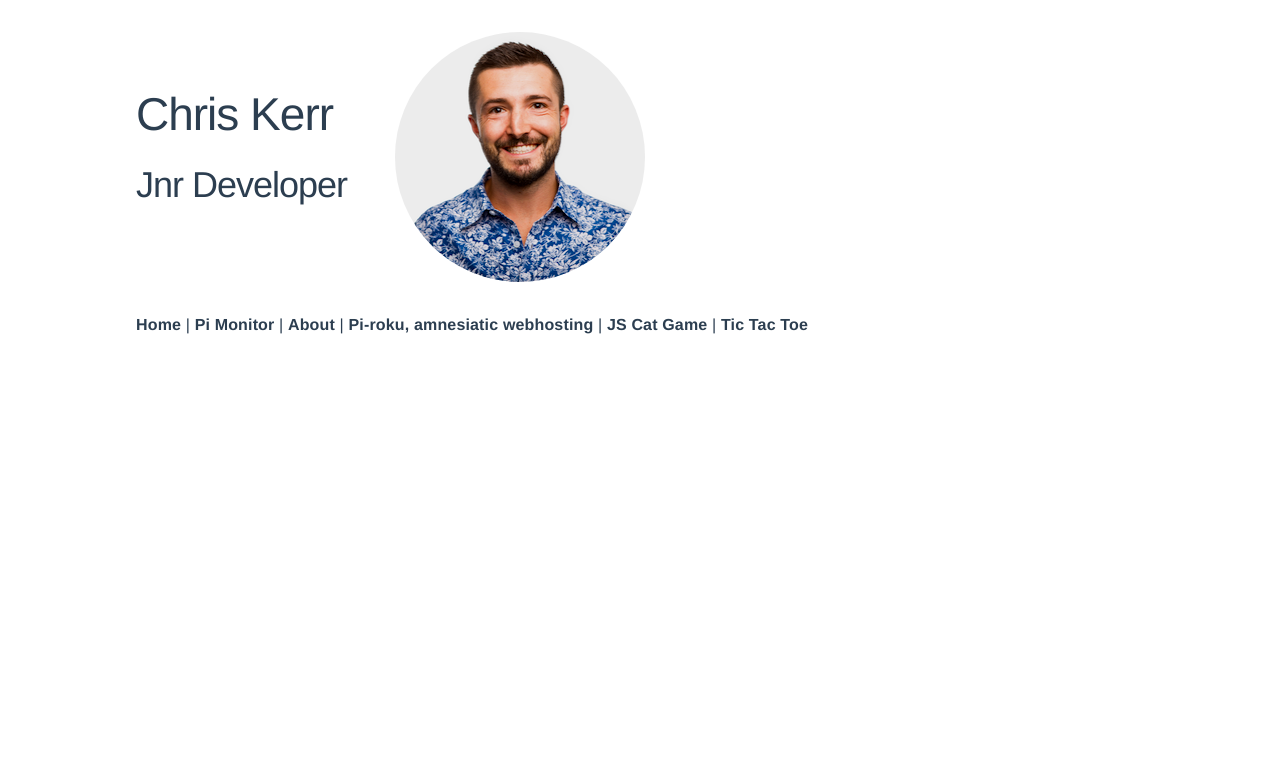
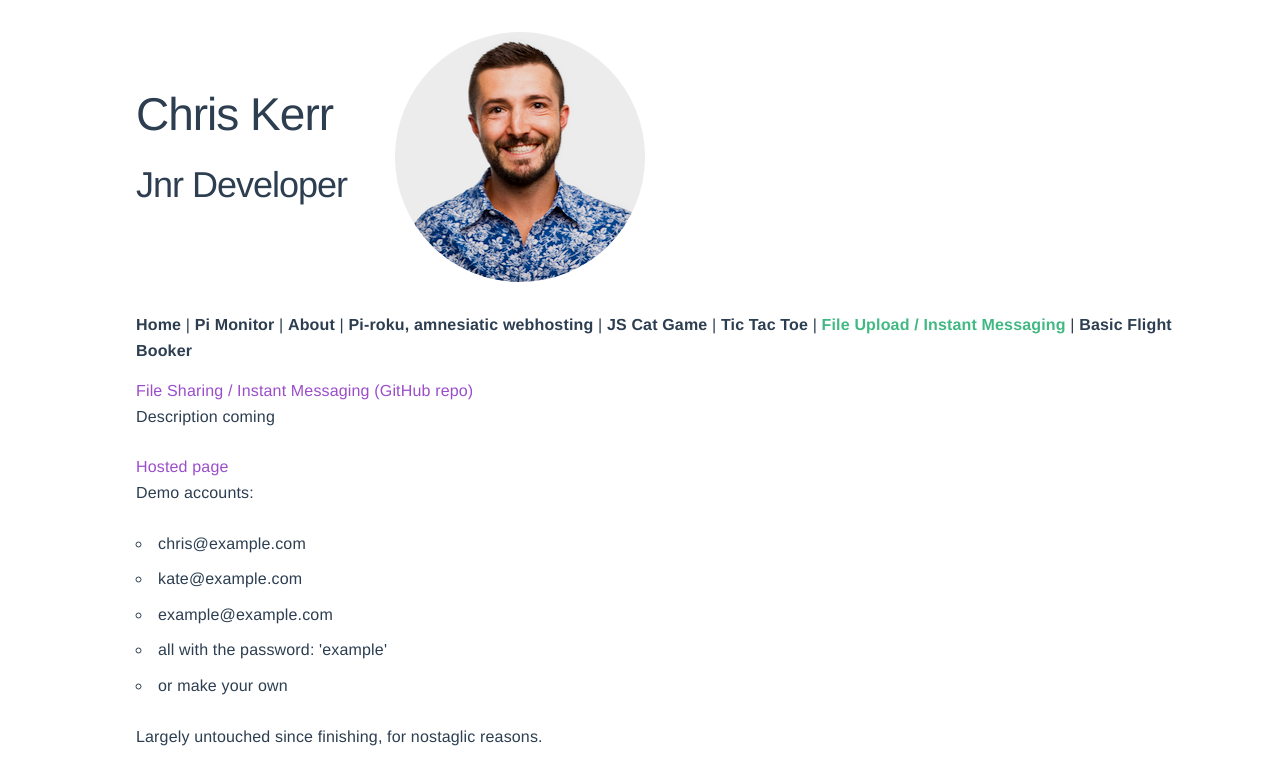
Before and after one commit to chrskerr/chrskerr.com, a Vue app: page /projectone in a window 1280 px wide. Shown: the top 784 px of the page. Built offline with nearby package versions, Linux system fonts and the light colour scheme.

Commit message:
added more pages

```diff
--- a/src/App.vue
+++ b/src/App.vue
@@ -14,7 +14,9 @@
       <router-link to="/about">About</router-link> |
       <router-link id='has_depth' to="/piroku">Pi-roku, amnesiatic webhosting</router-link> |
       <router-link to="/catgame">JS Cat Game</router-link> |
-      <router-link to="/tictactoe">Tic Tac Toe</router-link>
+      <router-link to="/tictactoe">Tic Tac Toe</router-link> |
+      <router-link to="/projectone">File Upload / Instant Messaging</router-link> |
+      <router-link to="/basicflights">Basic Flight Booker</router-link>
     </div>
 
     <router-view />
--- a/src/router/index.js
+++ b/src/router/index.js
@@ -42,6 +42,16 @@ const routes = [
     path: "/catgame",
     name: "catgame",
     component: () => import("../views/CatGame.vue")
+  },
+  {
+    path: "/projectone",
+    name: "projectone",
+    component: () => import("../views/ProjectOne.vue")
+  },
+  {
+    path: "/basicflights",
+    name: "basicflights",
+    component: () => import("../views/BasicFlights.vue")
   }
 ];
 
--- /dev/null
+++ b/src/views/BasicFlights.vue
@@ -0,0 +1,40 @@
+<template>
+    <div id='basicflights'>
+        <div v-if=(!active)>
+            <a href='https://github.com/aleksanderbrymora/burning-client' target="_blank">Basic Flight Bookings Portal (GitHub repo)</a>
+
+            <p>React front-end (hosted locally on Pi) linked to Rails back-end hosted on Heroku</p>
+
+            <p>Largely untouched since finishing, for nostaglic reasons.</p>
+            <button v-on:click="toggleActive">Display</button>
+        </div>
+
+        <embed-iframe  v-if=(active) url='https://www.chrskerr.com/react-flights' @toggleActive='toggleActive'/>
+
+    </div>
+</template>
+
+<script>
+import EmbedIframe from '../components/EmbedIframe'
+
+export default {
+    name: 'basicflights',
+    data() {
+        return {
+            active: false,
+        }
+    },
+    methods: {
+        toggleActive () {
+            this.active = !this.active;
+        }
+    },
+    components: {
+        'embed-iframe': EmbedIframe
+    }
+}
+</script>
+
+<style scoped>
+
+</style>
--- /dev/null
+++ b/src/views/ProjectOne.vue
@@ -0,0 +1,31 @@
+<template>
+    <div id='projectone'>
+        <div>
+            <a href='https://github.com/chrskerr/ProjectOne' target="_blank">File Sharing / Instant Messaging (GitHub repo)</a>
+
+            <p>Description coming</p>
+            <a href='https://chrskerr-projectone.herokuapp.com' target="_blank">Hosted page</a>
+            <p>Demo accounts:</p>
+            <ul>
+                <li>chris@example.com</li>
+                <li>kate@example.com</li>
+                <li>example@example.com</li>
+                <li>all with the password: 'example'</li>
+                <li>or make your own</li>
+            </ul>
+            <p>Largely untouched since finishing, for nostaglic reasons.</p>
+        </div>
+
+    </div>
+</template>
+
+<script>
+
+export default {
+    name: 'projectone'
+}
+</script>
+
+<style scoped>
+
+</style>
```
